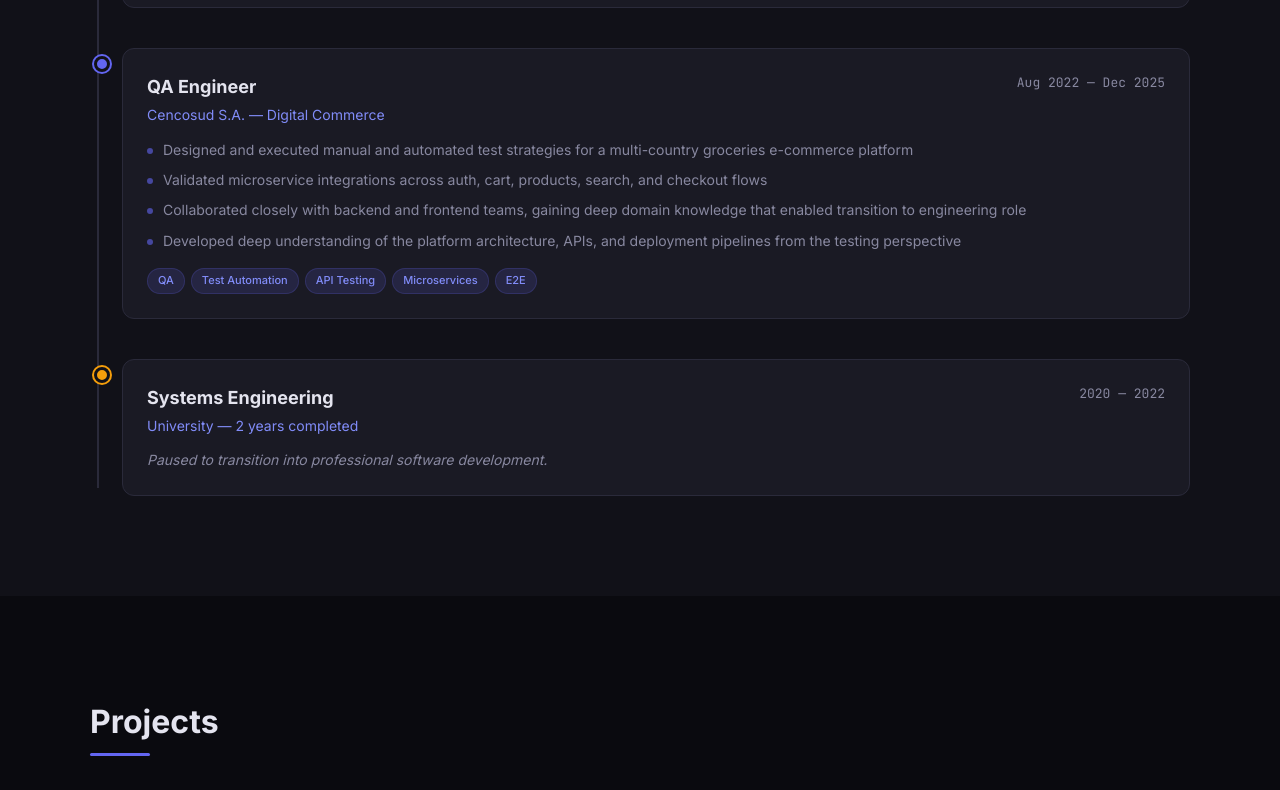
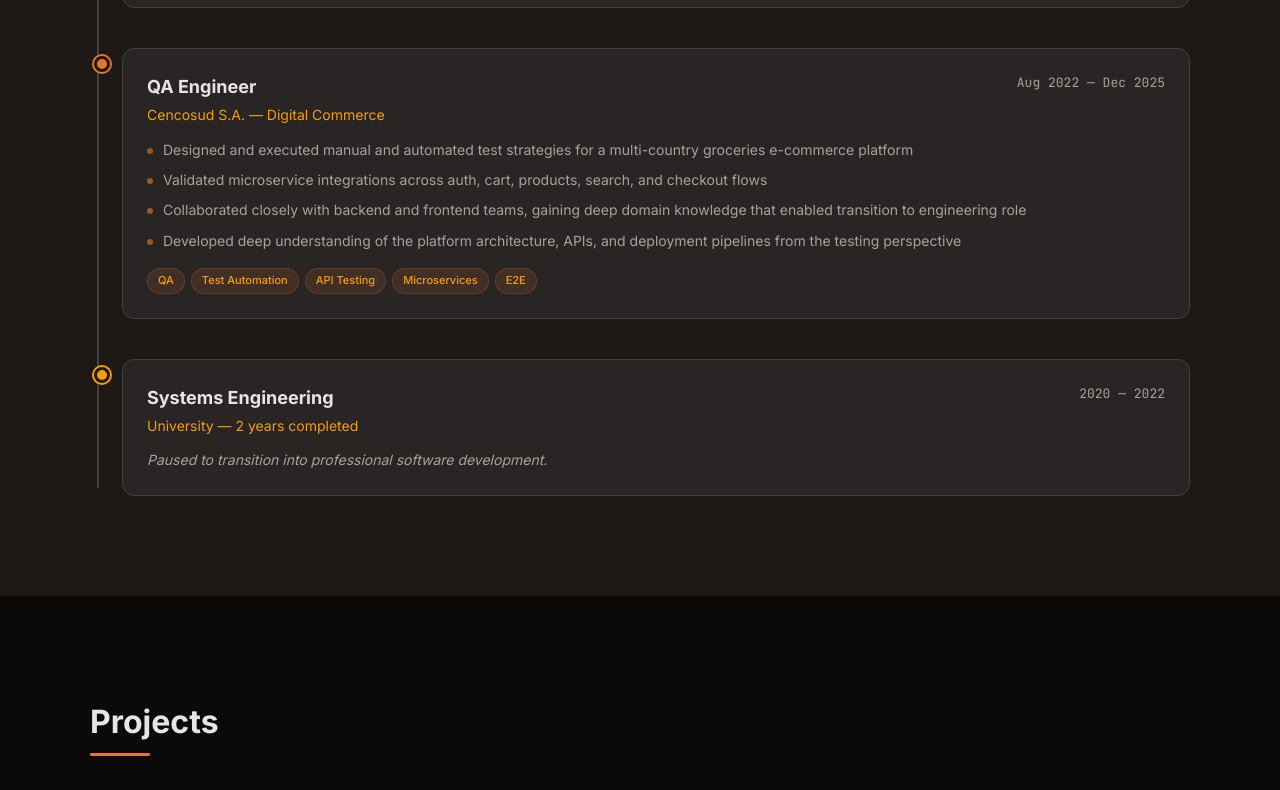
Before and after one commit to diegoQuinas/diegoQuinas.github.io, a plain HTML site: page index.html in a window 1280 px wide. Shown: the part 1857-2647 px from the top of the page. Drawn offline with Linux system fonts and the light colour scheme.

Commit message:
style: replace indigo palette with warm amber/stone tones

```diff
--- a/style.css
+++ b/style.css
@@ -1,15 +1,15 @@
 /* ===== Variables ===== */
 :root {
-  --bg: #0a0a0f;
-  --bg-alt: #111118;
-  --surface: #1a1a24;
-  --surface-hover: #22222e;
-  --border: #2a2a3a;
-  --text: #e4e4ef;
-  --text-muted: #8888a0;
-  --accent: #6366f1;
-  --accent-soft: #818cf8;
-  --accent-glow: rgba(99, 102, 241, 0.15);
+  --bg: #0c0a09;
+  --bg-alt: #1c1917;
+  --surface: #292524;
+  --surface-hover: #33302e;
+  --border: #44403c;
+  --text: #e7e5e4;
+  --text-muted: #a8a29e;
+  --accent: #e8762a;
+  --accent-soft: #f59e0b;
+  --accent-glow: rgba(232, 118, 42, 0.12);
   --accent-secondary: #f59e0b;
   --radius: 12px;
   --radius-sm: 8px;
@@ -40,7 +40,7 @@ img { max-width: 100%; display: block; }
   left: 0;
   right: 0;
   z-index: 1000;
-  background: rgba(10, 10, 15, 0.8);
+  background: rgba(12, 10, 9, 0.8);
   backdrop-filter: blur(20px);
   border-bottom: 1px solid transparent;
   transition: border-color var(--transition);
@@ -143,7 +143,7 @@ img { max-width: 100%; display: block; }
   left: 0;
   right: 0;
   bottom: 0;
-  background: rgba(10, 10, 15, 0.95);
+  background: rgba(12, 10, 9, 0.95);
   backdrop-filter: blur(20px);
   z-index: 999;
   flex-direction: column;
@@ -247,7 +247,7 @@ img { max-width: 100%; display: block; }
 .btn-primary:hover {
   background: var(--accent-soft);
   transform: translateY(-2px);
-  box-shadow: 0 8px 25px rgba(99, 102, 241, 0.3);
+  box-shadow: 0 8px 25px rgba(232, 118, 42, 0.3);
 }
 .btn-outline {
   background: transparent;
@@ -355,7 +355,7 @@ img { max-width: 100%; display: block; }
 .highlight-card:hover {
   border-color: var(--accent);
   transform: translateY(-4px);
-  box-shadow: 0 8px 30px rgba(99, 102, 241, 0.1);
+  box-shadow: 0 8px 30px rgba(232, 118, 42, 0.1);
 }
 .highlight-number {
   display: block;
@@ -468,7 +468,7 @@ img { max-width: 100%; display: block; }
   border-radius: 20px;
   background: var(--accent-glow);
   color: var(--accent-soft);
-  border: 1px solid rgba(99, 102, 241, 0.2);
+  border: 1px solid rgba(232, 118, 42, 0.2);
 }
 .timeline-note {
   color: var(--text-muted);
@@ -495,11 +495,11 @@ img { max-width: 100%; display: block; }
 .project-card:hover {
   border-color: var(--accent);
   transform: translateY(-6px);
-  box-shadow: 0 12px 40px rgba(99, 102, 241, 0.1);
+  box-shadow: 0 12px 40px rgba(232, 118, 42, 0.1);
 }
 .project-card.featured {
   border-color: var(--accent);
-  background: linear-gradient(135deg, var(--surface) 0%, rgba(99, 102, 241, 0.05) 100%);
+  background: linear-gradient(135deg, var(--surface) 0%, rgba(232, 118, 42, 0.05) 100%);
 }
 .project-badge {
   position: absolute;
@@ -561,7 +561,7 @@ img { max-width: 100%; display: block; }
   border-radius: 20px;
   background: var(--accent-glow);
   color: var(--accent-soft);
-  border: 1px solid rgba(99, 102, 241, 0.2);
+  border: 1px solid rgba(232, 118, 42, 0.2);
 }
 
 /* ===== Skills ===== */
@@ -628,7 +628,7 @@ img { max-width: 100%; display: block; }
 }
 .skill-tags.highlight span {
   background: var(--accent-glow);
-  border-color: rgba(99, 102, 241, 0.3);
+  border-color: rgba(232, 118, 42, 0.3);
   color: var(--accent-soft);
 }
 
```
Also changed, not shown: favicon.svg.
